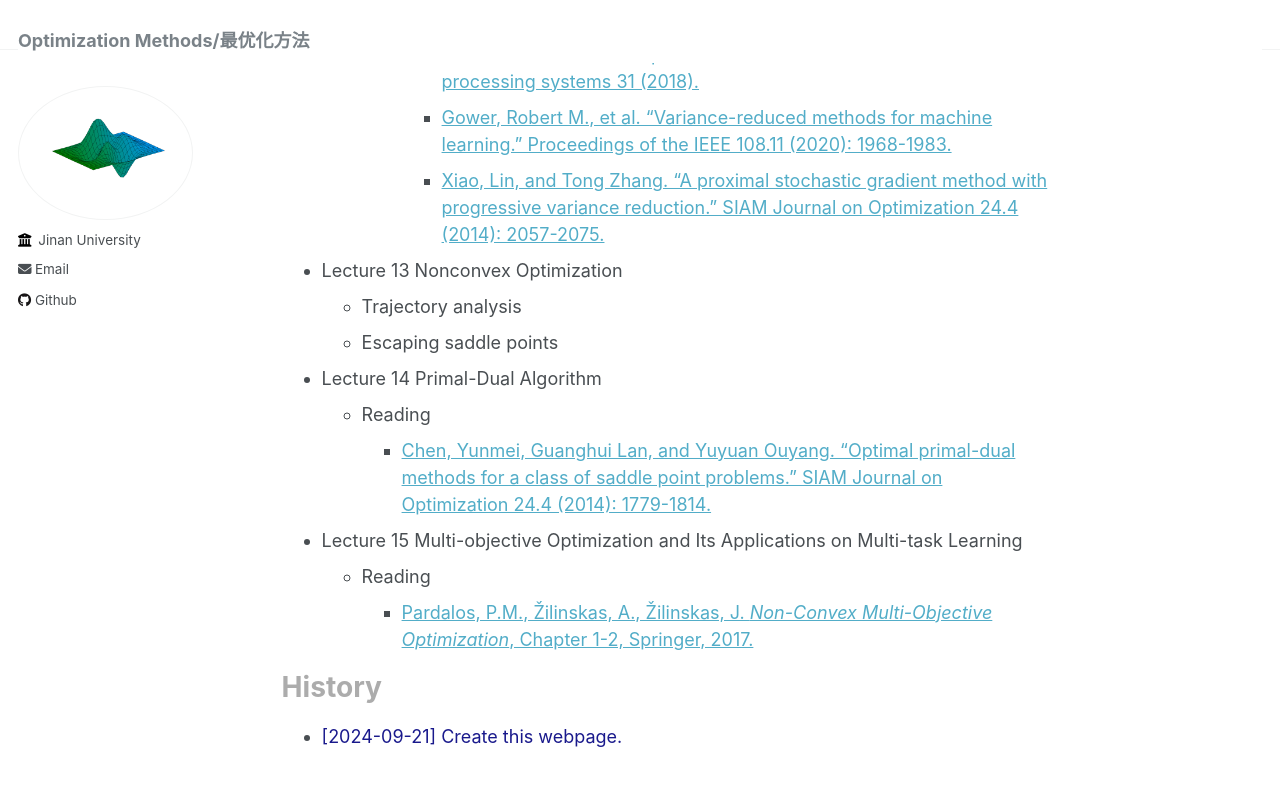
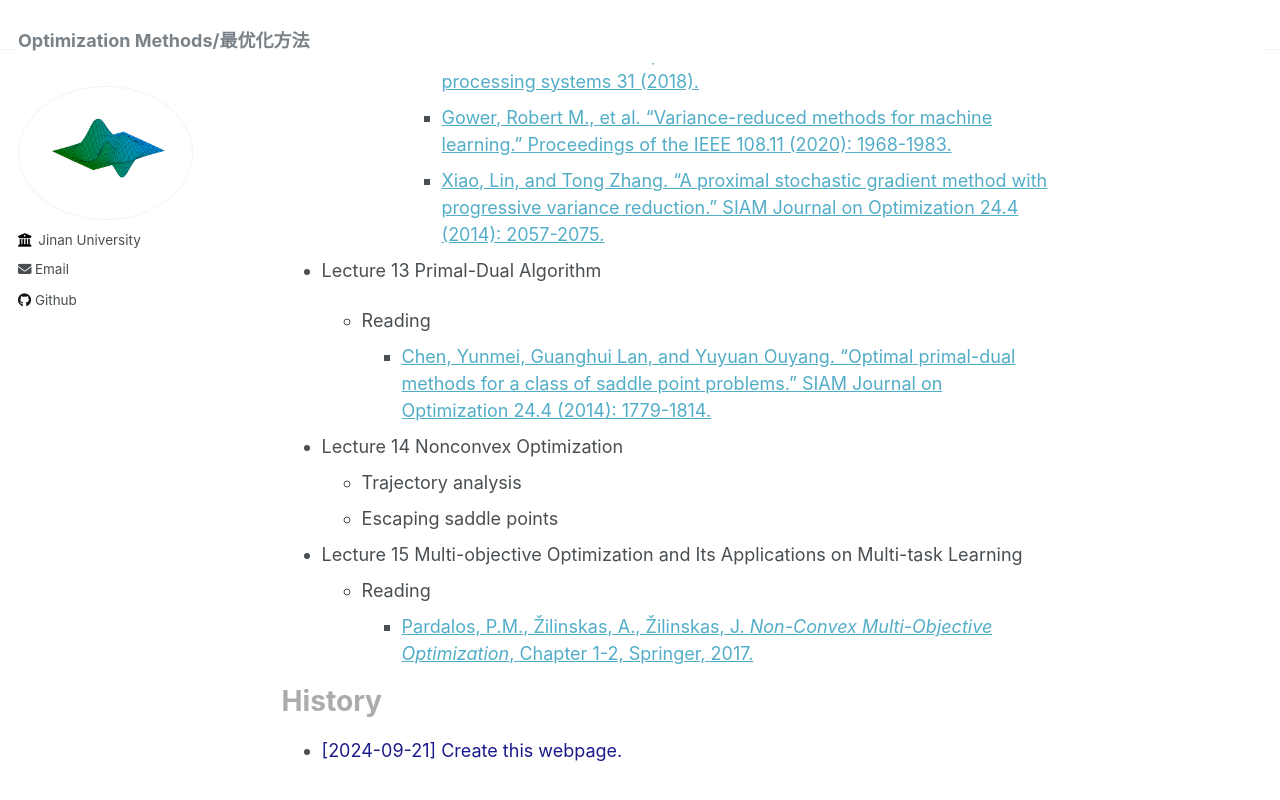
Before and after one commit to wangyuanhao/optimization_method_course_webpage, a Jekyll site: the page built from _pages/about.md, in a window 1280 px wide and 900 px high, scrolled down 4138 px. Shown: the top 800 px of the window. Built offline with Jekyll 4.4.1, drawn with Linux system fonts in a browser that asks for light colours.

```diff
--- a/_pages/about.md
+++ b/_pages/about.md
@@ -111,13 +111,14 @@ The materials are collected and reorganized mainly from:
       * [Gower, Robert M., et al. "Variance-reduced methods for machine learning." Proceedings of the IEEE 108.11 (2020): 1968-1983.](https://ieeexplore.ieee.org/document/9226504)
       * [Xiao, Lin, and Tong Zhang. "A proximal stochastic gradient method with progressive variance reduction." SIAM Journal on Optimization 24.4 (2014): 2057-2075.](https://arxiv.org/abs/1403.4699)
 
-* Lecture 13 Nonconvex Optimization
+* Lecture 13 Primal-Dual Algorithm
+
+  * Reading
+    * [Chen, Yunmei, Guanghui Lan, and Yuyuan Ouyang. "Optimal primal-dual methods for a class of saddle point problems." SIAM Journal on Optimization 24.4 (2014): 1779-1814.](https://arxiv.org/pdf/1309.5548)
+
+* Lecture 14 Nonconvex Optimization
   * Trajectory analysis
   * Escaping saddle points
-
-* Lecture 14 Primal-Dual Algorithm
-  * Reading
-    * [Chen, Yunmei, Guanghui Lan, and Yuyuan Ouyang. "Optimal primal-dual methods for a class of saddle point problems." SIAM Journal on Optimization 24.4 (2014): 1779-1814.](https://arxiv.org/pdf/1309.5548)
 
 * Lecture 15 Multi-objective Optimization and Its Applications on Multi-task Learning
   * Reading
```
